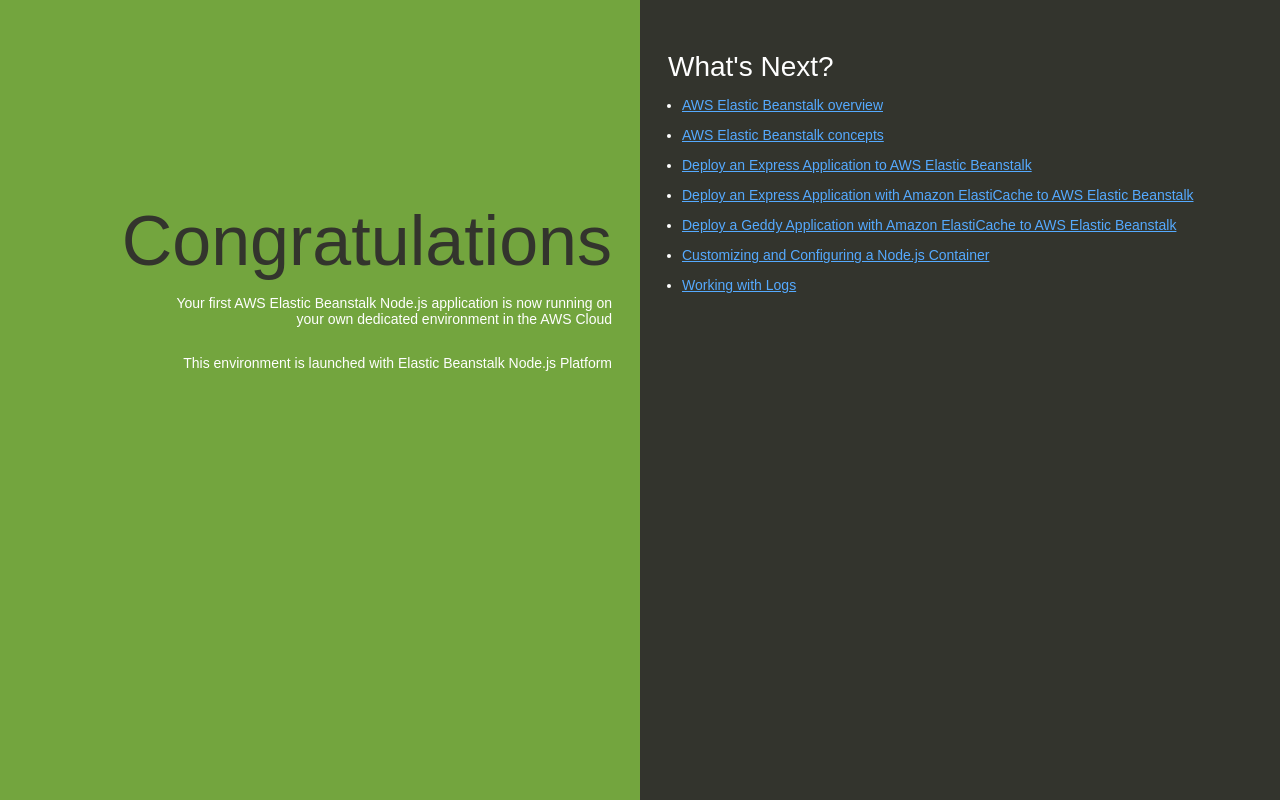
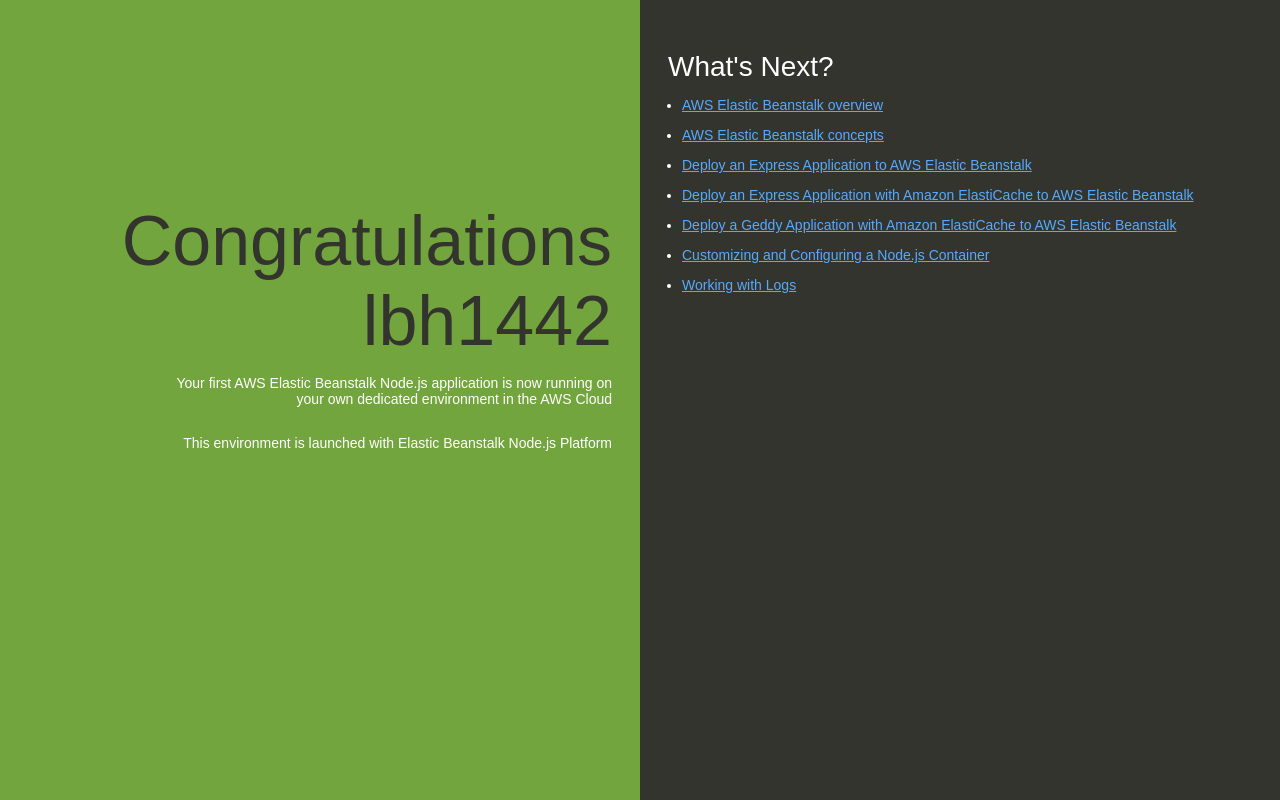
Before and after one commit to lbh1442/test-node, a website: page index.html in a window 1280 px wide. Drawn offline with Linux system fonts and the light colour scheme.

Commit message:
added my username

```diff
--- a/index.html
+++ b/index.html
@@ -74,7 +74,7 @@
   </head>
   <body>
     <div class="textColumn">
-      <h1>Congratulations</h1>
+      <h1>Congratulations lbh1442</h1>
       <p>Your first AWS Elastic Beanstalk Node.js application is now running on your own dedicated environment in the AWS Cloud</p>
       <p>This environment is launched with Elastic Beanstalk Node.js Platform</p>
     </div>
```
